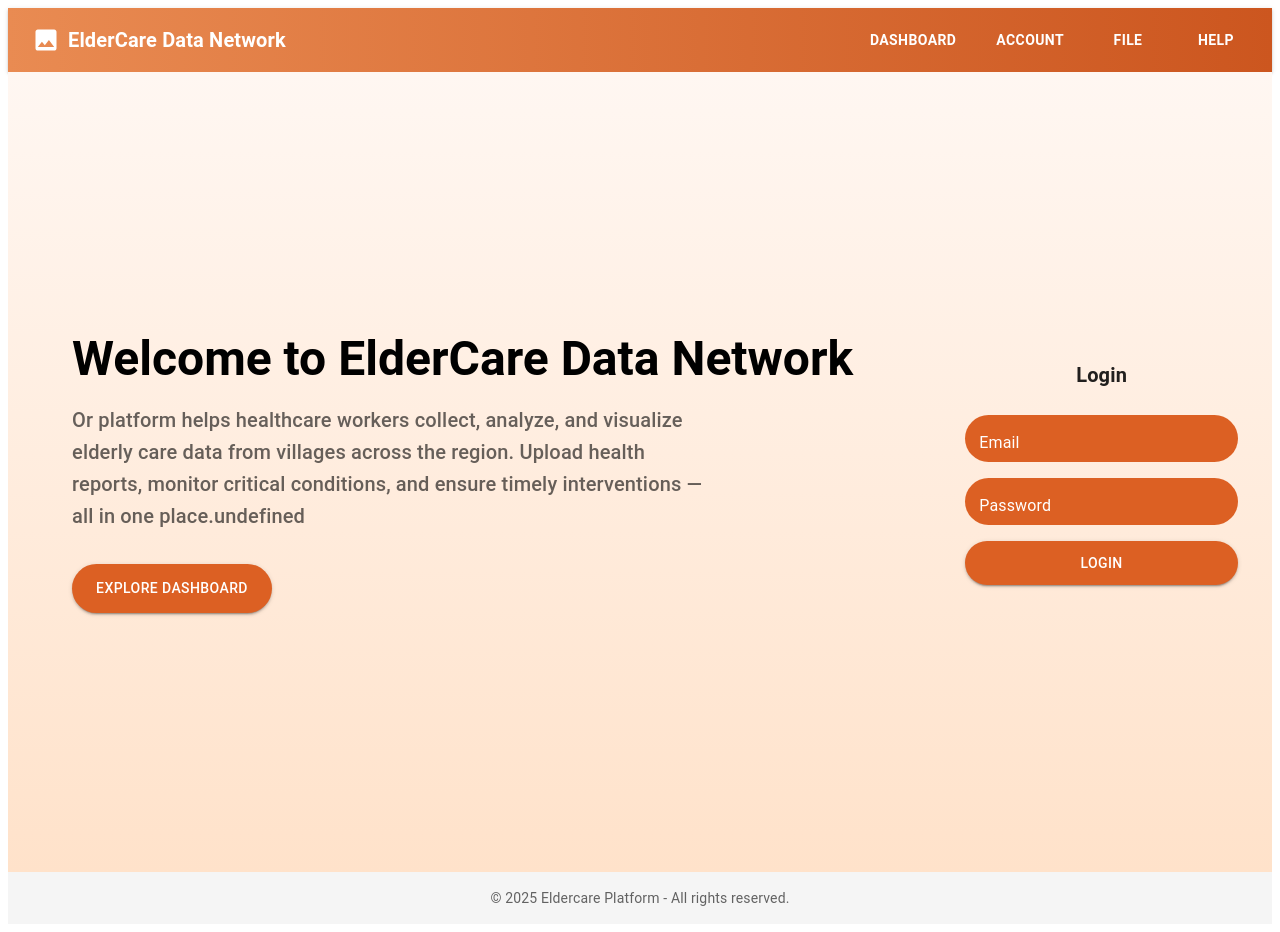
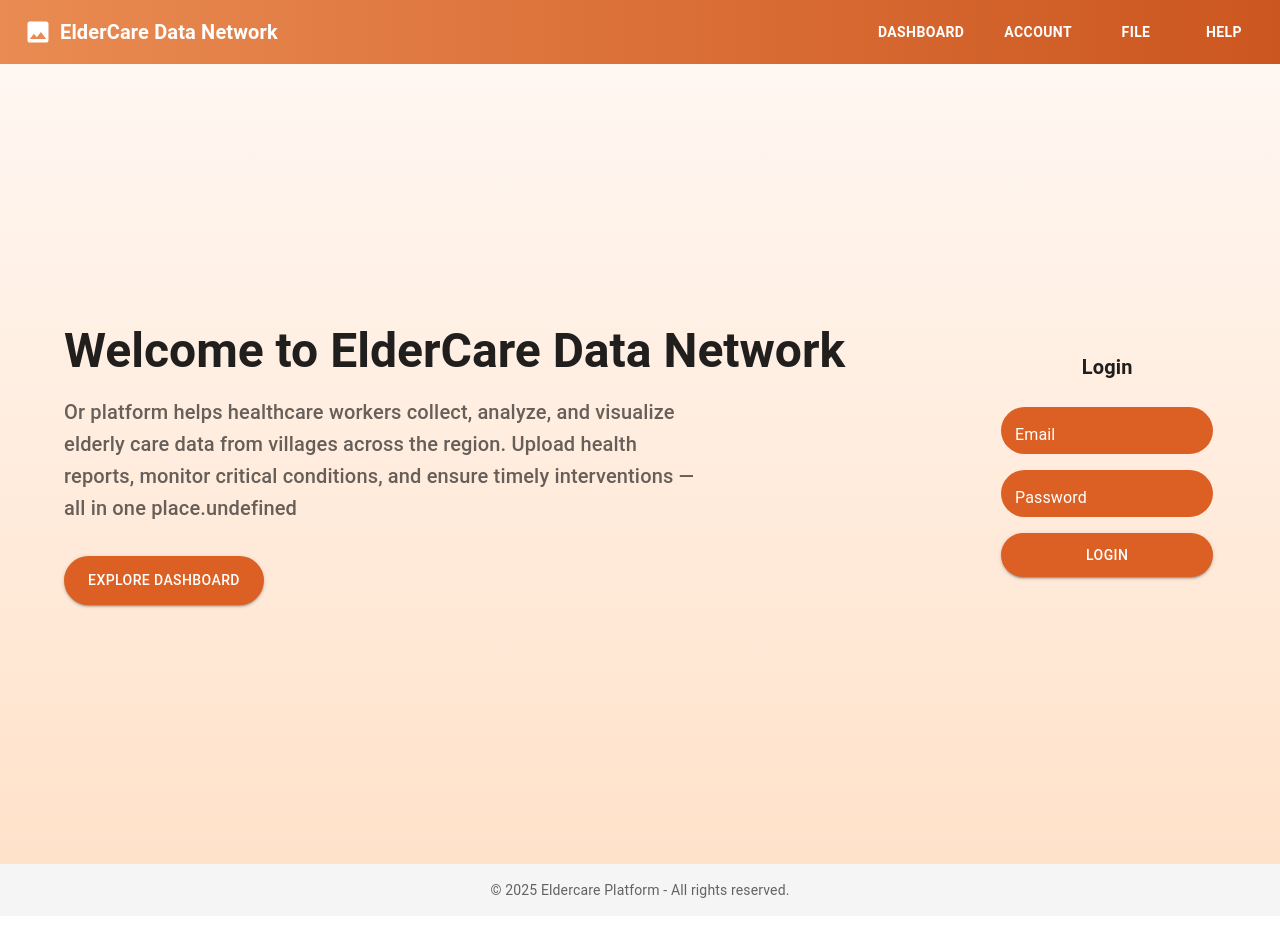
Before and after one commit to ralinvann/xlsx_organizer, a React (Create React App) app in the folder client/: page / in a window 1280 px wide. Built offline with nearby package versions, Linux system fonts and the light colour scheme.

Commit message:
Removed white outline on top layer

```diff
--- a/client/src/App.tsx
+++ b/client/src/App.tsx
@@ -1,5 +1,7 @@
 import React from 'react';
 import { BrowserRouter as Router, Routes, Route } from 'react-router-dom';
+import { Box, CssBaseline, GlobalStyles } from '@mui/material';
+
 import Home from './pages/Home';
 import Dashboard from './pages/Dashboard';
 import Profile from './pages/Profile';
@@ -7,12 +9,40 @@ import FileUpload from './pages/FileUpload';
 import FilePreview from './pages/FilePreview';
 import Header from './components/Header';
 import Footer from './components/Footer';
-import { Box } from '@mui/material';
 
 const App: React.FC = () => {
   return (
     <Router>
-      <Box display="flex" flexDirection="column" minHeight="100vh" bgcolor="#fff7f2">
+      {/* Reset and global overrides */}
+      <CssBaseline />
+      <GlobalStyles
+        styles={{
+          '*': {
+            boxSizing: 'border-box',
+          },
+          '*:focus': {
+            outline: 'none',
+          },
+          'html, body, #root': {
+            height: '100%',
+            margin: 0,
+            padding: 0,
+            fontFamily: 'Roboto, sans-serif',
+            background: 'linear-gradient(to bottom, #fff7f2, #ffe2ca)',
+          },
+        }}
+      />
+
+      {/* App container */}
+      <Box
+        display="flex"
+        flexDirection="column"
+        minHeight="100vh"
+        sx={{
+          background: 'linear-gradient(to bottom, #fff7f2, #ffe2ca)',
+          overflowX: 'hidden',
+        }}
+      >
         <Header />
         <Box flexGrow={1}>
           <Routes>
```
